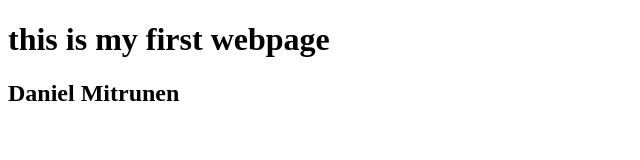
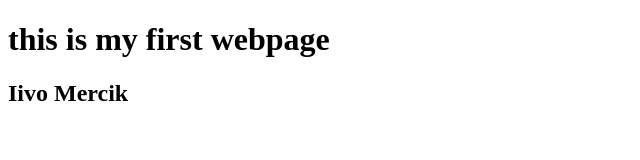
Before and after one commit to KintoreAJ117/Update1, a plain HTML site: page index.html in a window 1280 px wide. Shown: the whole page, without its empty margins (0-640 px from the left). Drawn offline with Linux system fonts and the light colour scheme.

Commit message:
it an update like eh

```diff
--- a/index.html
+++ b/index.html
@@ -6,6 +6,6 @@
 </head>
 <body>
 <h1>this is my first webpage</h1>
-<h2>Daniel Mitrunen</h2>
+<h2>Iivo Mercik</h2>
 </body>
 </html>
```
